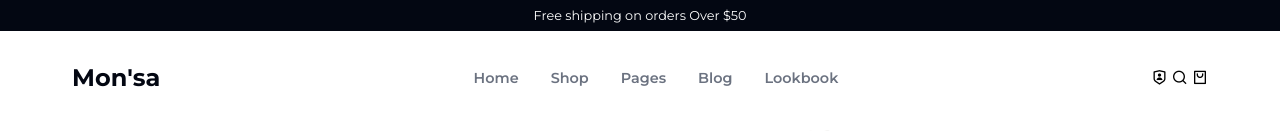
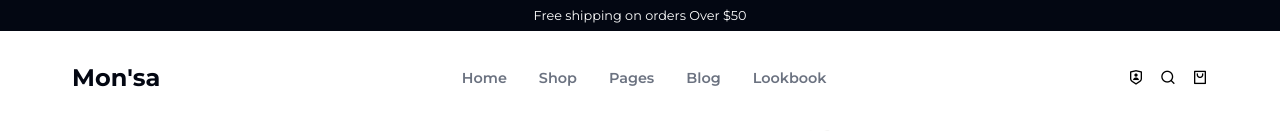
Before and after one commit to safnadck/E-commerce--html---css, a plain HTML site: page index.html in a window 1280 px wide. Shown: the top 131 px of the page. Drawn offline with nearby package versions, Linux system fonts and the light colour scheme.

Commit message:
16-08-2024

```diff
--- a/style.css
+++ b/style.css
@@ -107,7 +107,7 @@ body {
     color: var(--text-dark);
 }
 
-.nav-icon {
+.nav-icons {
     display: flex;
     gap: 1rem;
 }
```
